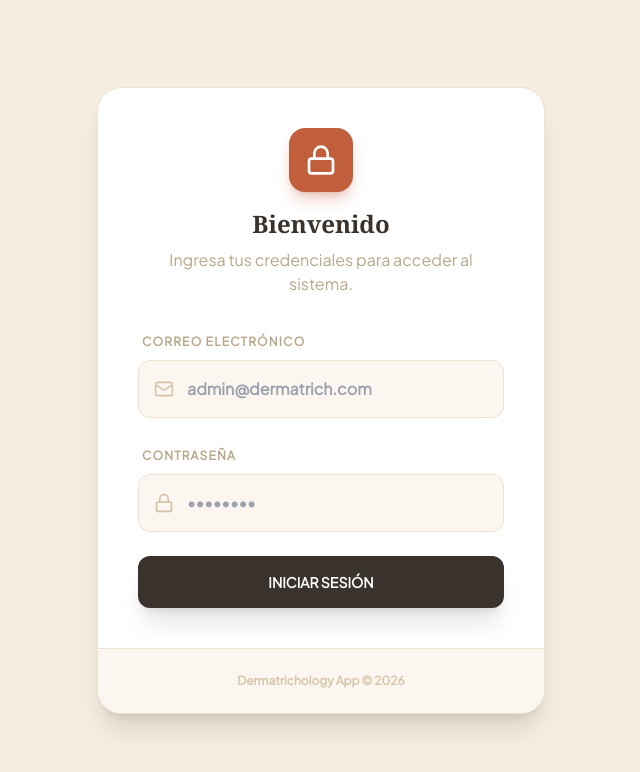
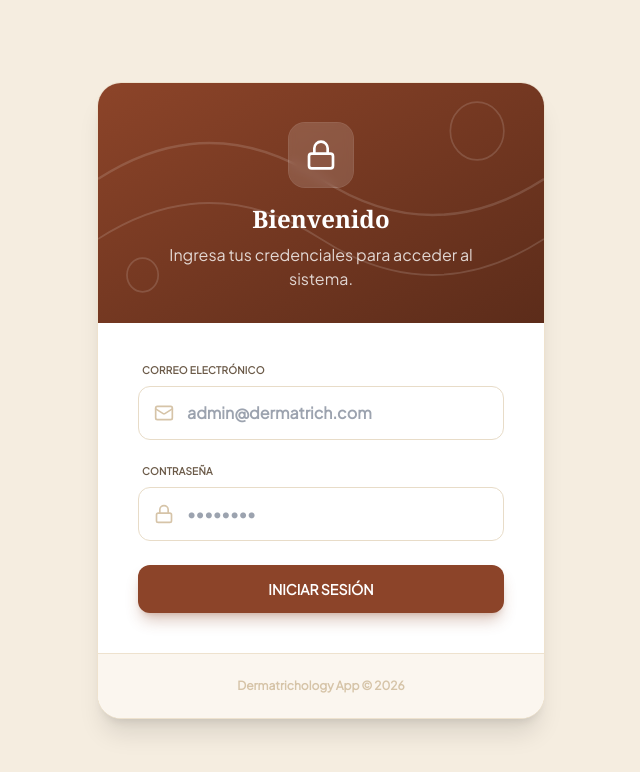
Before and after one commit to gucci7up/dermatrichology, a React (Vite) app: page /#/login in a window 1280 px wide. Shown: the top 772 px of the page, without its empty margins (319-959 px from the left). Built offline with nearby package versions, Linux system fonts and the light colour scheme.

Commit message:
style: redesign Login with gradient hero panel and boxed inputs

```diff
--- a/pages/Login.tsx
+++ b/pages/Login.tsx
@@ -1,4 +1,3 @@
-
 import React, { useState } from 'react';
 import { useNavigate } from 'react-router-dom';
 import { useAuth } from '../context/AuthContext';
@@ -31,15 +30,23 @@ const Login: React.FC = () => {
     return (
         <div className="min-h-screen bg-sand-100 flex items-center justify-center p-4">
             <div className="max-w-md w-full bg-white rounded-3xl border border-sand-200 shadow-xl overflow-hidden">
-                <div className="p-8 md:p-10">
-                    <div className="text-center mb-8">
-                        <div className="w-16 h-16 bg-[#C15F3C] rounded-2xl flex items-center justify-center mx-auto mb-4 shadow-lg shadow-[#C15F3C]/30">
+                <div className="relative bg-gradient-to-br from-terracotta-700 to-terracotta-900 px-8 pt-10 pb-8 md:px-10 overflow-hidden">
+                    <svg viewBox="0 0 400 200" preserveAspectRatio="none" className="absolute inset-0 w-full h-full opacity-[0.14]" aria-hidden="true">
+                        <path d="M0,80 Q100,20 200,80 T400,80" stroke="white" strokeWidth="2" fill="none" />
+                        <path d="M0,130 Q100,70 200,130 T400,130" stroke="white" strokeWidth="1.5" fill="none" />
+                        <circle cx="340" cy="40" r="24" stroke="white" strokeWidth="1.5" fill="none" />
+                        <circle cx="40" cy="160" r="14" stroke="white" strokeWidth="1.5" fill="none" />
+                    </svg>
+                    <div className="relative text-center">
+                        <div className="w-16 h-16 bg-white/15 backdrop-blur-sm rounded-2xl flex items-center justify-center mx-auto mb-4 ring-1 ring-white/20">
                             <Lock className="w-8 h-8 text-white" />
                         </div>
-                        <h1 className="font-serif text-2xl font-black text-sand-900 mb-2">Bienvenido</h1>
-                        <p className="text-sand-500 font-medium">Ingresa tus credenciales para acceder al sistema.</p>
+                        <h1 className="font-serif text-2xl font-black text-white mb-2">Bienvenido</h1>
+                        <p className="text-white/80 font-medium">Ingresa tus credenciales para acceder al sistema.</p>
                     </div>
+                </div>
 
+                <div className="p-8 md:p-10">
                     {error && (
                         <div className="mb-6 p-4 bg-red-50 border border-red-200 rounded-xl flex items-center gap-3 text-red-600 animate-in fade-in slide-in-from-top-2">
                             <AlertCircle className="w-5 h-5 flex-shrink-0" />
@@ -49,7 +56,7 @@ const Login: React.FC = () => {
 
                     <form onSubmit={handleLogin} className="space-y-6">
                         <div className="space-y-2">
-                            <label className="text-xs font-black text-sand-500 uppercase tracking-widest ml-1">Correo Electrónico</label>
+                            <label className="block text-[10px] font-bold uppercase tracking-wide text-sand-700 ml-1">Correo Electrónico</label>
                             <div className="relative">
                                 <Mail className="absolute left-4 top-1/2 -translate-y-1/2 w-5 h-5 text-sand-400" />
                                 <input
@@ -59,14 +66,14 @@ const Login: React.FC = () => {
                                     autoComplete="email"
                                     spellCheck={false}
                                     required
-                                    className="w-full pl-12 pr-4 py-4 bg-sand-50 border border-sand-200 rounded-xl text-sand-900 font-bold focus:ring-2 focus:ring-[#C15F3C] focus:border-[#C15F3C] outline-none transition-all"
+                                    className="w-full pl-12 pr-4 py-3.5 bg-white border-[1.5px] border-sand-300 rounded-xl text-sand-900 font-bold focus:ring-2 focus:ring-terracotta-100 focus:border-terracotta-600 outline-none transition-all"
                                     placeholder="admin@dermatrich.com"
                                 />
                             </div>
                         </div>
 
                         <div className="space-y-2">
-                            <label className="text-xs font-black text-sand-500 uppercase tracking-widest ml-1">Contraseña</label>
+                            <label className="block text-[10px] font-bold uppercase tracking-wide text-sand-700 ml-1">Contraseña</label>
                             <div className="relative">
                                 <Lock className="absolute left-4 top-1/2 -translate-y-1/2 w-5 h-5 text-sand-400" />
                                 <input
@@ -75,7 +82,7 @@ const Login: React.FC = () => {
                                     onChange={(e) => setPassword(e.target.value)}
                                     autoComplete="current-password"
                                     required
-                                    className="w-full pl-12 pr-4 py-4 bg-sand-50 border border-sand-200 rounded-xl text-sand-900 font-bold focus:ring-2 focus:ring-[#C15F3C] focus:border-[#C15F3C] outline-none transition-all"
+                                    className="w-full pl-12 pr-4 py-3.5 bg-white border-[1.5px] border-sand-300 rounded-xl text-sand-900 font-bold focus:ring-2 focus:ring-terracotta-100 focus:border-terracotta-600 outline-none transition-all"
                                     placeholder="••••••••"
                                 />
                             </div>
@@ -84,7 +91,7 @@ const Login: React.FC = () => {
                         <button
                             type="submit"
                             disabled={loading}
-                            className="w-full bg-sand-900 hover:bg-black text-white py-4 rounded-xl font-black text-sm shadow-xl hover:shadow-2xl transition-all active:scale-[0.98] flex items-center justify-center gap-2 disabled:opacity-70 disabled:cursor-not-allowed"
+                            className="w-full bg-terracotta-700 hover:bg-terracotta-800 text-white py-3.5 rounded-xl font-black text-sm shadow-lg shadow-terracotta-700/30 hover:shadow-xl transition-all active:scale-[0.98] flex items-center justify-center gap-2 disabled:opacity-70 disabled:cursor-not-allowed"
                         >
                             {loading ? (
                                 <>
```
